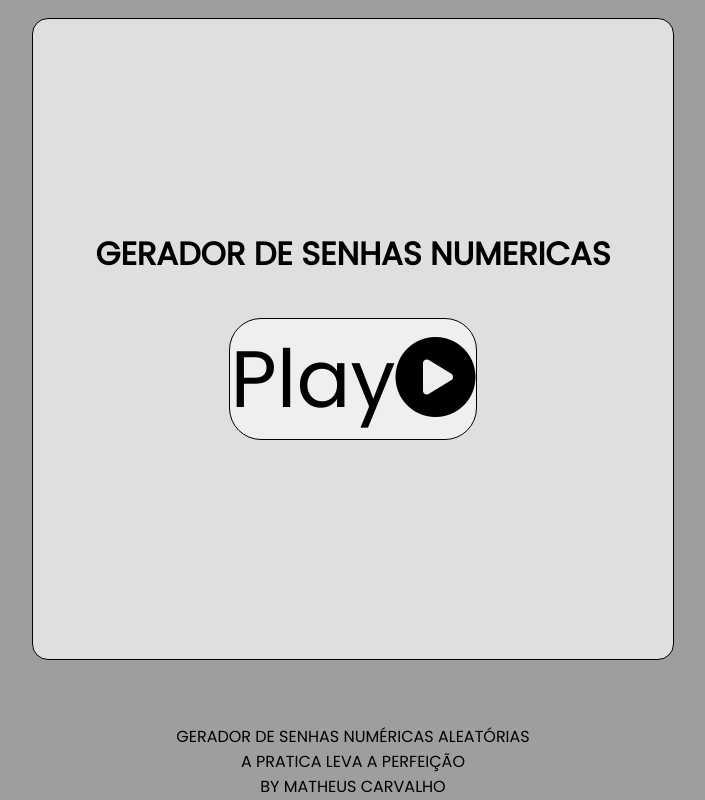
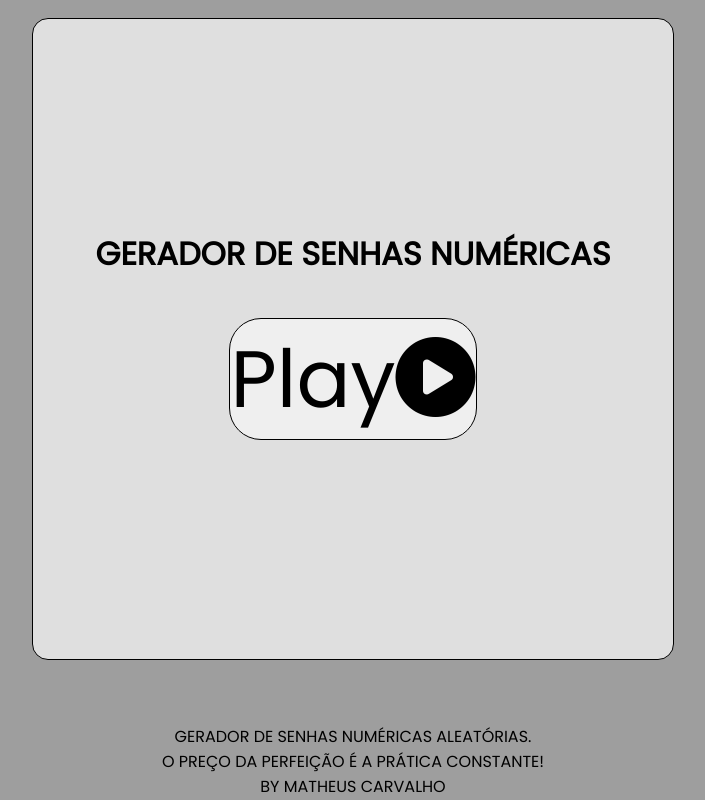
Before and after one commit to matheusdscpe/geradordesenhasnumericas, a plain HTML site: page index.html in a window 1280 px wide. Shown: the whole page, without its empty margins (287-992 px from the left). Drawn offline with Linux system fonts and the light colour scheme.

Commit message:
correção ortografica no hmtl

```diff
--- a/index.html
+++ b/index.html
@@ -11,15 +11,15 @@
 <body>
 
     <section class="content">
-        <h1 class="title">GERADOR DE SENHAS NUMERICAS</h1>
+        <h1 class="title">GERADOR DE SENHAS NUMÉRICAS</h1>
 
         <button class="bnt bnt__play"><a href="play.html">Play<i class="fa-solid fa-circle-play"></i></a></button>
 
     </section>
 
     <section class="footer">
-        <p class="footer__p">GERADOR DE SENHAS NUMÉRICAS ALEATÓRIAS</p>
-        <p class="footer__p">A PRATICA LEVA A PERFEIÇÃO</p>
+        <p class="footer__p">GERADOR DE SENHAS NUMÉRICAS ALEATÓRIAS.</p>
+        <p class="footer__p">O PREÇO DA PERFEIÇÃO É A PRÁTICA CONSTANTE!</p>
         <p class="footer__p">BY MATHEUS CARVALHO</p>
     </section>
 </body>
```
